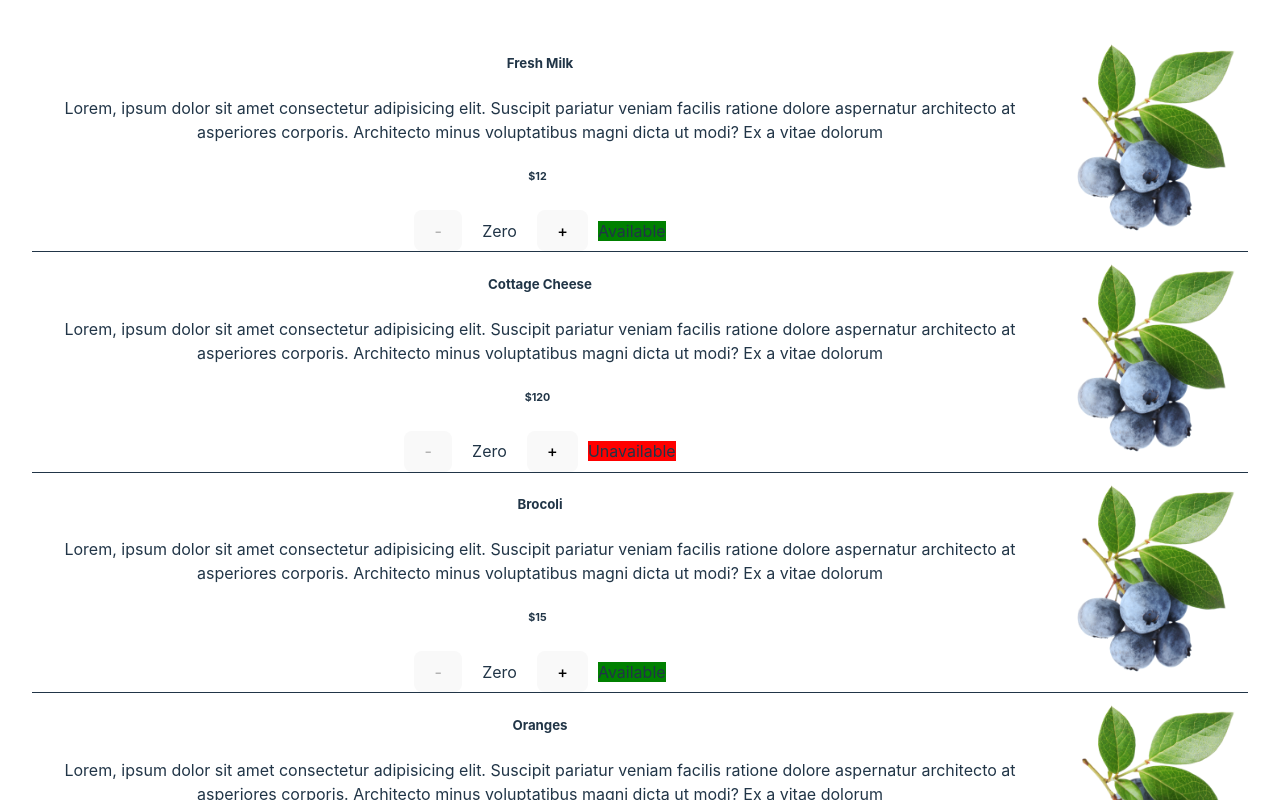
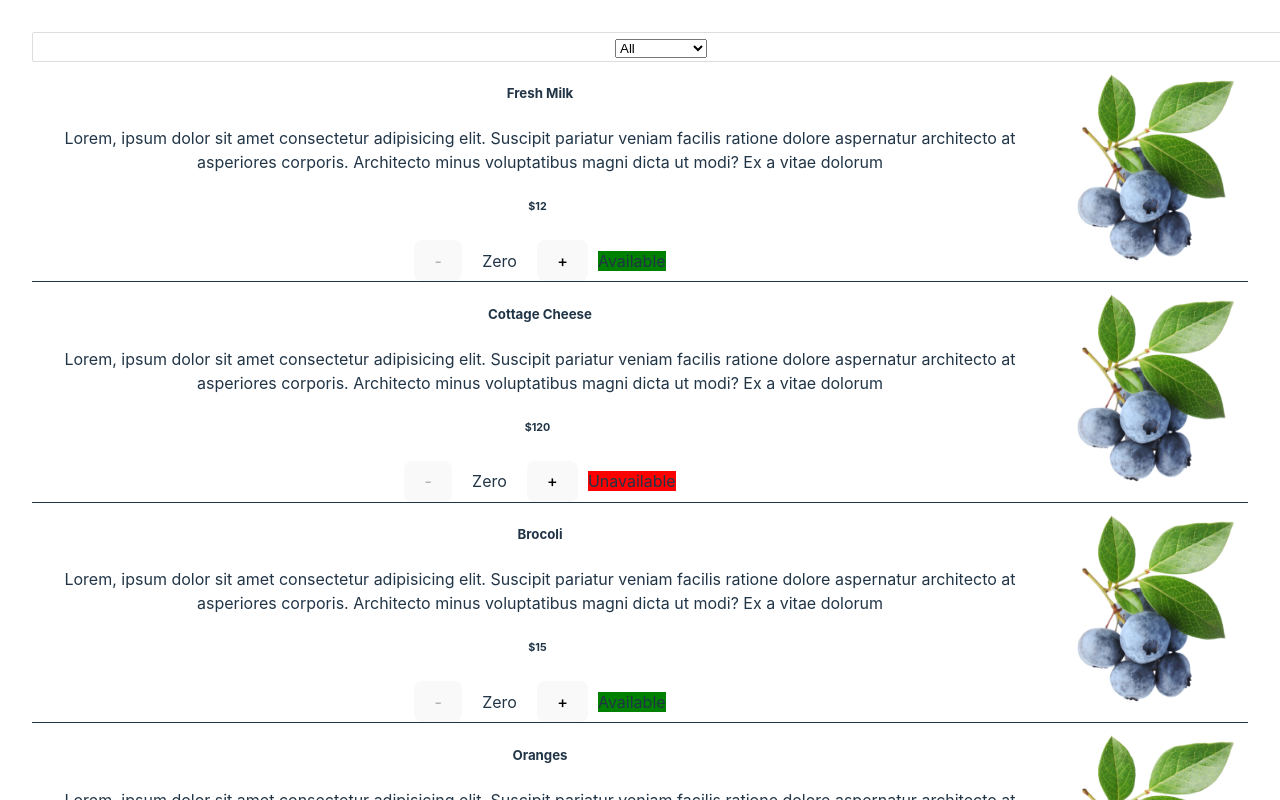
Before and after one commit to OkokoJnr/eccommerce, a React (Vite) app: page / in a window 1280 px wide. Shown: the top 800 px of the page. Built offline with nearby package versions, Linux system fonts and the light colour scheme.

Commit message:
add filtering or product functionality base on availability

```diff
--- a/src/App.jsx
+++ b/src/App.jsx
@@ -1,4 +1,7 @@
+import { useState } from 'react';
+
 import ProductList from './Components/ProductList/ProductList';
+import FilterProduct from './Components/FilterProduct/FilterProduct';
 import './App.css'
 import fruit from './assets/fruit.png'
 
@@ -41,9 +44,27 @@ let products = [
 
 
 function App() {
+  let [productList, updateProductList] = useState(products)
+  let[filterTextValue, updateFilterTextValue] = useState('')
+
+
+function onFilterValueSelected(filterValue){
+  updateFilterTextValue(filterValue)
+}
+
+let FilterProductList = productList.filter((product)=>{
+  if(filterTextValue == 'available'){
+      return product.isAvailable == true
+  }else if(filterTextValue === 'unavailable'){
+      return product.isAvailable == false
+  }else{
+      return product
+  }
+})
 
     return (<>
-              <ProductList productList = {products}/>
+              <FilterProduct FilterValueSelected = {onFilterValueSelected}/>
+              <ProductList productList = {FilterProductList} />
         </>)
 
 }
--- /dev/null
+++ b/src/Components/FilterProduct/FilterProduct.jsx
@@ -0,0 +1,20 @@
+import './filterproduct.css'
+let FilterProduct = ({FilterValueSelected})=>{
+
+    let  filterHandler= (event)=>{
+        FilterValueSelected(event.target.value)
+    }
+    return (
+        <>
+            <div className='filter-area'>
+                <select name="isAvailable" id="" onChange={filterHandler}>
+                    <option value="all">All</option>
+                    <option value="available">Available</option>
+                    <option value="unavailable">Unavailable</option>
+                </select>
+            </div>
+        </>
+    )
+}
+
+export default FilterProduct;
--- /dev/null
+++ b/src/Components/FilterProduct/filterproduct.css
@@ -0,0 +1,7 @@
+.filter-area{
+    width:100%;
+    background-color: white;
+    padding: 2px 20px;
+    border-radius: 2px;
+    border: #ddd 1px solid;
+}
```
